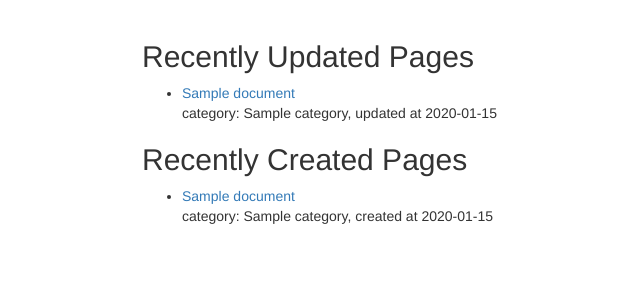
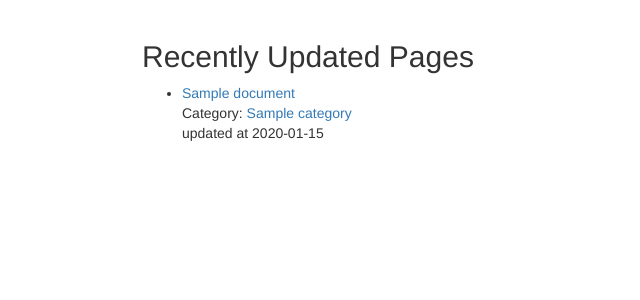
Before and after one commit to ahnjungho/wiki, a Django app: page / in a window 1280 px wide. Shown: the part 51-351 px from the top of the page, without its empty margins (123-763 px from the left). Run offline with Django 3.2, Linux system fonts and the light colour scheme; tables that the repository leaves empty hold one stand-in row (values such as "Sample post"); style sheets or scripts are compiled from the project's sources; some libraries are stand-ins or nearby versions.

Commit message:
add category page link

```diff
--- a/templates/pages/detail.html
+++ b/templates/pages/detail.html
@@ -6,7 +6,7 @@
 
 <h1>{{ document.title }}</h1>
 {% if document.category.name %}
-  <p>Category: {{ document.category }}</p>
+  <p>Category: <a href="{% url 'category' document.category.slug %}">{{ document.category }}</a></p>
 {% endif %}
 <p>updated at {{ document.update_date | date:'Y-m-d' }}</p>
 
--- a/templates/pages/index.html
+++ b/templates/pages/index.html
@@ -7,27 +7,14 @@
   <ul>
     {% for document in recent_documents %}
       <li>
-        <p>
           <a href="{% url 'detail' document.slug %}">  {{ document.title }}</a><br>
-          {% if document.category %}category: {{ document.category.name }}, {% endif %}
+          {% if document.category %} Category:
+            <a href="{% url 'category' document.category.slug %}">{{ document.category.name }}</a><br>
+          {% endif %}
           updated at {{ document.update_date | date:'Y-m-d' }}
         </p>
       </li>
     {% endfor %}
   </ul>
 
-  <h2>Recently Created Pages</h2>
-
-  <ul>
-    {% for document in new_documents %}
-      <li>
-        <p>
-          <a href="{% url 'detail' document.slug %}">  {{ document.title }}</a><br>
-          {% if document.category %}category: {{ document.category.name }}, {% endif %}
-          created at {{ document.publish_date | date:'Y-m-d' }}
-        </p>
-      </li>
-    {% endfor %}
-  </ul>
-
 {% endblock %}
--- a/wiki/settings.py
+++ b/wiki/settings.py
@@ -130,6 +130,9 @@ STATICFILES_FINDERS = (
     'compressor.finders.CompressorFinder',
 )
 
+COMPRESS_OUTPUT_DIR = ''
+COMPRESS_ENABLED = True
+COMPRESS_OFFLINE = True
 
 ###############################################################################
 # Production
```
